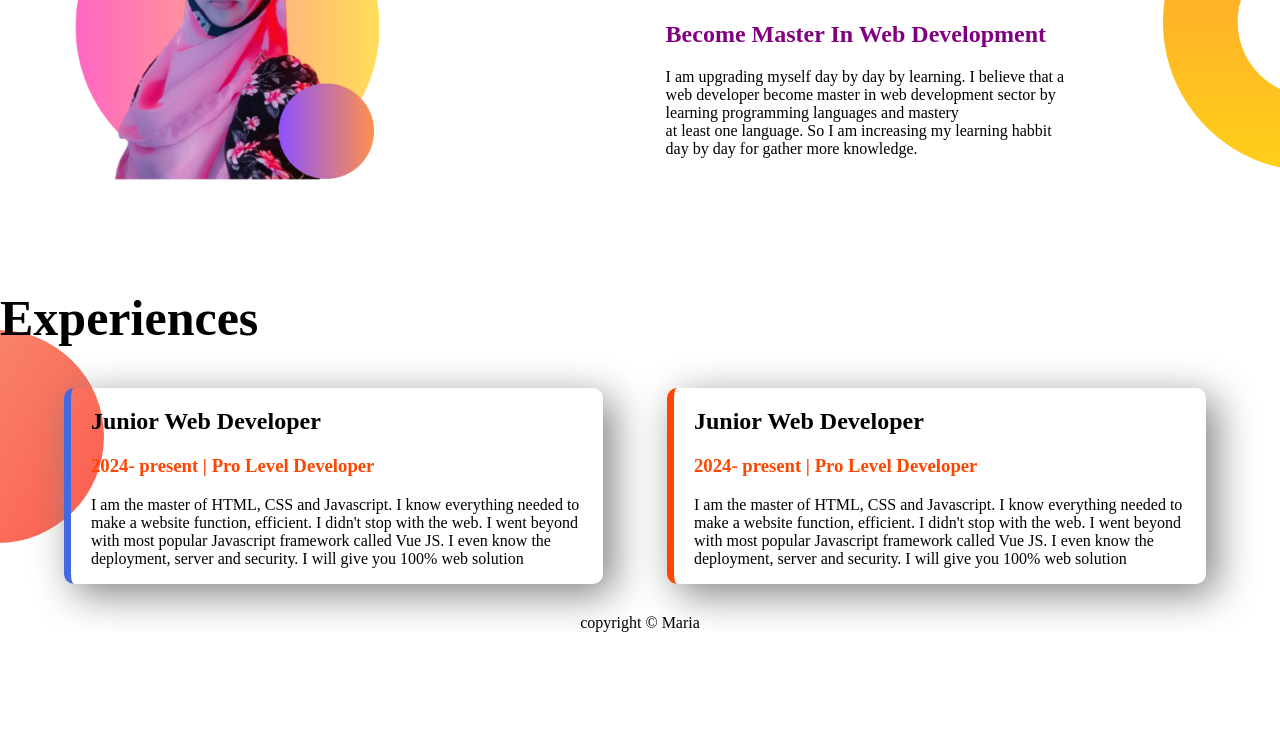
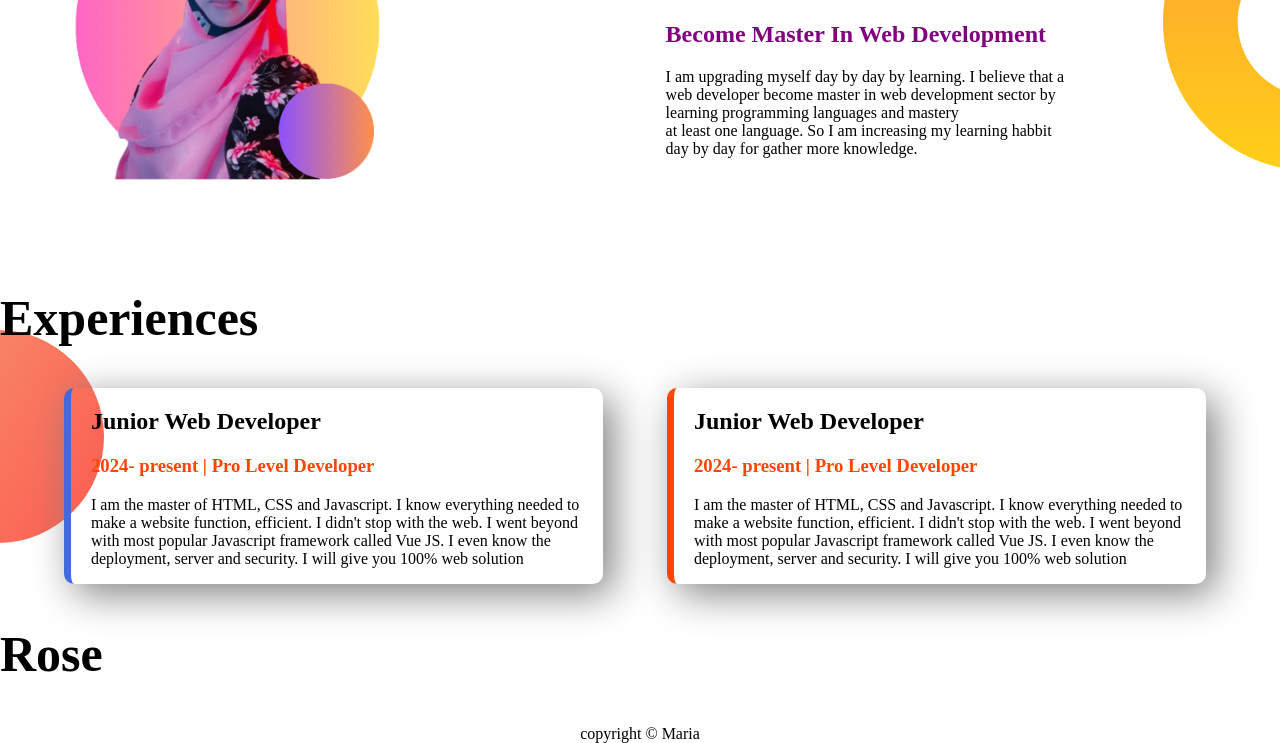
Before and after one commit to mariakhanbushra/my-portfolio, a plain HTML site: page index.html in a window 1280 px wide. Shown: the part 655-1398 px from the top of the page. Before the commit the page ends 1287 px from the top, so only its background shows below. Drawn offline with Linux system fonts and the light colour scheme.

Commit message:
rose-lagbe

```diff
--- a/index.html
+++ b/index.html
@@ -50,6 +50,9 @@
 				</div>
 			</div>
 		</section>
+		<section>
+			<h1>Rose</h1>
+		</section>
 		<footer style="text-align:center;" class="footer">copyright &copy; Maria</footer>
 	</body>
 </html>
```
